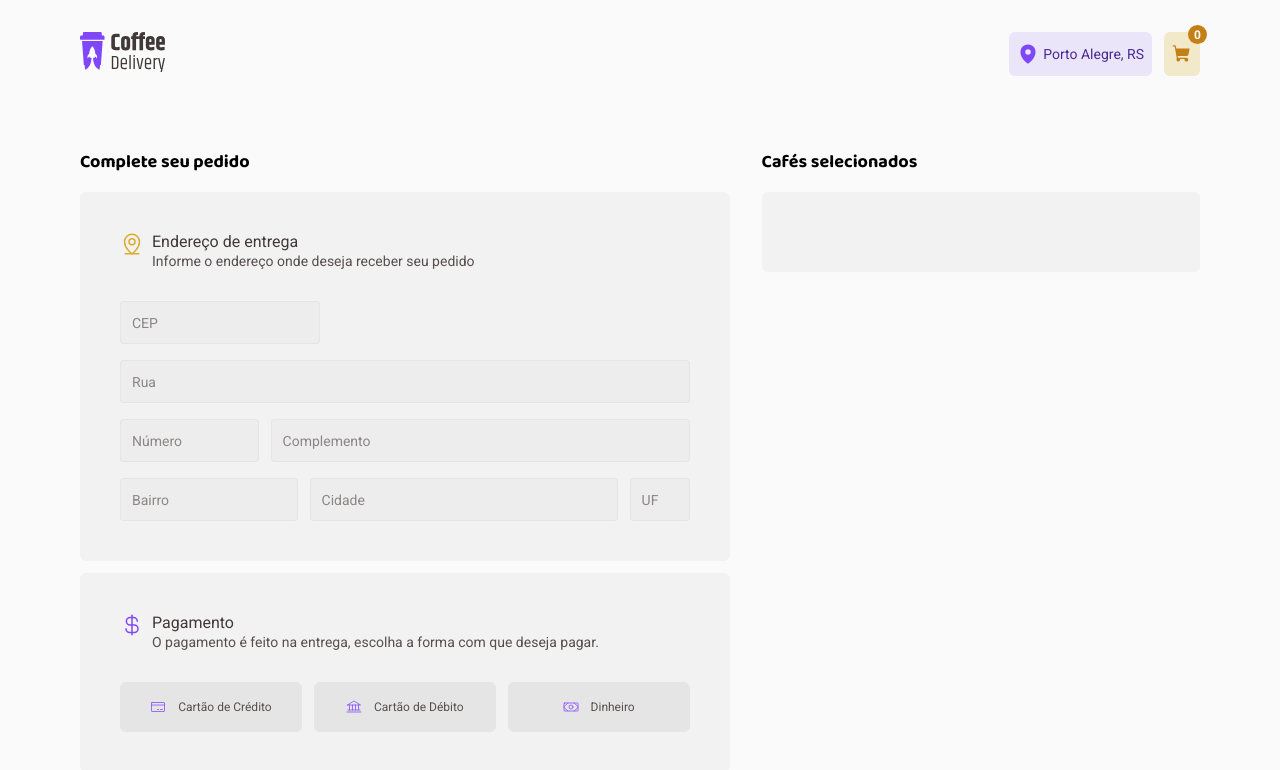
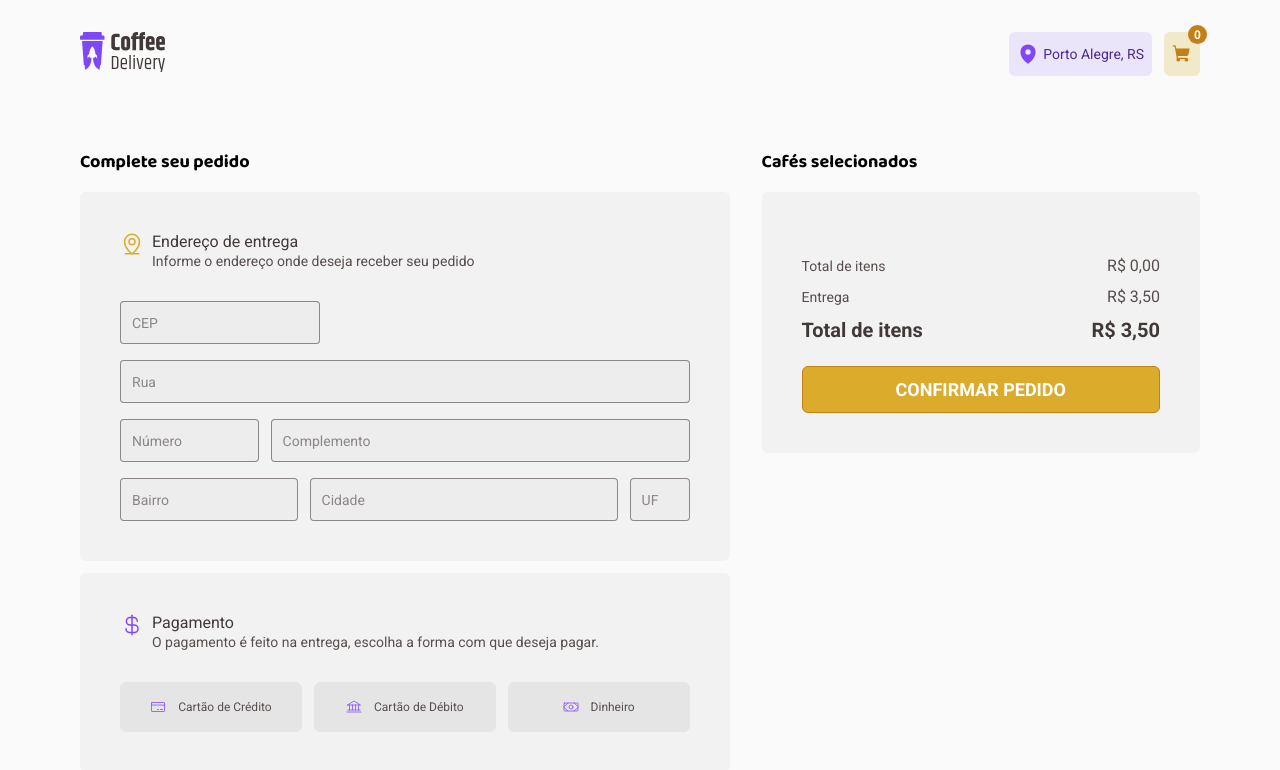
Before and after one commit to KaioFelps/coffee-delivery, a React (Vite) app: page /checkout in a window 1280 px wide. Shown: the top 770 px of the page. Built offline with nearby package versions, Linux system fonts and the light colour scheme.

Commit message:
:sparkles: finishes checkout page

```diff
--- a/src/contexts/CoffeeContext.tsx
+++ b/src/contexts/CoffeeContext.tsx
@@ -38,6 +38,7 @@ type CoffeeContextPropsType = {
     addCoffeeToCart: ({}: CartCoffeePropsType) => void;
     removeCoffeeFromCart: (title: string) => void;
     getTotalCoffeeQuantity: () => number;
+    setCoffeeQuantity: (title: string, quantity: number) => void;
 }
 
 export const CoffeeContext = createContext({} as CoffeeContextPropsType)
@@ -170,6 +171,19 @@ export function CoffeeContextProvider({ children }: {children :ReactNode}) {
         setCoffeesList(prevState => [...prevState, { image, price, quantity, title }])
     }
 
+    const setCoffeeQuantity = (title: string, quantity: number) => {
+        const newCoffee = coffeesList.find(coffee => coffee.title === title)
+        newCoffee!.quantity = quantity
+
+        setCoffeesList(prevState => {
+            const newState = prevState.map(coffee => {
+                return coffee.title === title ? newCoffee : coffee
+            })
+
+            return newState as CartCoffeePropsType[]
+        })
+    }
+
     const removeCoffeeFromCart = (title: String) => {
         const currentCoffeeInCart = coffeesList.find(coffee => coffee.title === title)
 
@@ -194,6 +208,7 @@ export function CoffeeContextProvider({ children }: {children :ReactNode}) {
         addCoffeeToCart,
         removeCoffeeFromCart,
         getTotalCoffeeQuantity,
+        setCoffeeQuantity,
     }
 
     return (
--- a/src/pages/Checkout/index.tsx
+++ b/src/pages/Checkout/index.tsx
@@ -1,10 +1,48 @@
-import { Bank, CreditCard, CurrencyDollar, MapPinLine, Money } from "phosphor-react";
+import { Bank, CreditCard, CurrencyDollar, MapPinLine, Minus, Money, Plus, Trash } from "phosphor-react";
 import { Box } from "../../styles/global";
-import { FormContent, BoxHeader, FormWrapper, InputRow, MainContainer, Section } from "./style";
+import { FormContent, BoxHeader, FormWrapper, InputRow, MainContainer, Section, CoffeeCard, CoffeeInformationContainer, RemoveFromCartButton, CoffeeActionBar, InCartCoffeesList, CoffeeDivisor, SummaryContainer, ConfirmButton } from "./style";
 import { defaultTheme } from "../../styles/themes/default"
 import { PaymentMethodRadio, PaymentMethodsContainer } from "./radioStyles";
+import { useContext, useEffect, useState } from "react";
+import { CartCoffeePropsType, CoffeeContext, CoffeePropsType } from "../../contexts/CoffeeContext";
+import { Counter } from "../../componentes/ShopCard/style";
 
 export function Checkout() {
+    const { coffeesList, setCoffeeQuantity, removeCoffeeFromCart } = useContext(CoffeeContext)
+
+    function handleIncreaseCoffeeQuantity(title: string, quantity: number) {
+        const newQuantity = quantity + 1 > 12 ? 12 : quantity + 1
+
+        setCoffeeQuantity(title, newQuantity)
+    }
+
+    function handleDecreaseCoffeeQuantity(title: string, quantity: number) {
+        if (quantity - 1 <= 0) {
+            removeCoffeeFromCart(title)
+            return;
+        }
+
+        setCoffeeQuantity(title, quantity - 1)
+    }
+
+    function getSumOfPrices() {
+        const totalPrice = coffeesList.reduce((acc, coffee) => {
+            return acc + (coffee.price * coffee.quantity)
+        }, 0)
+
+        return totalPrice
+    }
+
+    function formatPriceToBRL(price: number) {
+        return price.toLocaleString("pt-br", {
+            style: "currency",
+            currency: "BRL",
+        })
+    }
+
+    const totalPrice = getSumOfPrices()
+    const deliveryTax = 3.50
+
     return (
         <MainContainer>
             <Section>
@@ -67,6 +105,64 @@ export function Checkout() {
                 <h2>Cafés selecionados</h2>
 
                 <Box>
+                    <InCartCoffeesList>
+                        {coffeesList.map(coffee => (
+                            <>
+                                <CoffeeCard>
+                                    <CoffeeInformationContainer>
+                                        <img src={coffee.image} alt={coffee.title} width={64} height={64} />
+                                        <div>
+                                            <p>{coffee.title}</p>
+                                            <CoffeeActionBar>
+                                                <Counter>
+                                                    <button type="button" onClick={() => handleDecreaseCoffeeQuantity(coffee.title, coffee.quantity)}><Minus size={14} weight="fill" /></button>
+                                                    <span>{coffee.quantity}</span>
+                                                    <button type="button" onClick={() => handleIncreaseCoffeeQuantity(coffee.title, coffee.quantity)}><Plus size={14} weight="fill" /></button>
+                                                </Counter>
+
+                                                <RemoveFromCartButton
+                                                    type="button"
+                                                    title="Remover café do carrinho"
+                                                    onClick={() => removeCoffeeFromCart(coffee.title)}
+                                                >
+                                                    <Trash size={16} weight="light" />
+                                                    remover
+                                                </RemoveFromCartButton>
+                                            </CoffeeActionBar>
+                                        </div>
+                                    </CoffeeInformationContainer>
+
+                                    <span>${coffee.price}</span>
+                                </CoffeeCard>
+
+                                <CoffeeDivisor />
+                            </>
+                        ))}
+                    </InCartCoffeesList>
+
+                    <SummaryContainer>
+                        <div style={{display: "flex", justifyContent: "space-between", alignItems: "center"}}>
+                            <label>Total de itens</label>
+                            <span>{formatPriceToBRL(totalPrice)}</span>
+                        </div>
+
+                        <div style={{display: "flex", justifyContent: "space-between", alignItems: "center"}}>
+                            <label>Entrega</label>
+                            <span>{formatPriceToBRL(deliveryTax)}</span>
+                        </div>
+
+                        <div style={{display: "flex", justifyContent: "space-between", alignItems: "center"}}>
+                            <strong><label>Total de itens</label></strong>
+                            <strong><span>{formatPriceToBRL(totalPrice + deliveryTax)}</span></strong>
+                        </div>
+                    </SummaryContainer>
+
+                    <ConfirmButton
+                        type="button"
+                        title="Confirmar pedido"
+                    >
+                        Confirmar pedido
+                    </ConfirmButton>
                 </Box>
             </Section>
         </MainContainer>
--- a/src/pages/Checkout/style.ts
+++ b/src/pages/Checkout/style.ts
@@ -8,6 +8,10 @@ export const MainContainer = styled.main`
     grid-template-columns: 58% 1fr;
     gap: 32px;
     margin: 40px auto 100px auto;
+
+    @media (max-width: 1080px) {
+        grid-template-columns: 1fr;
+    }
 `;
 
 export const Section = styled.section`
@@ -66,7 +70,7 @@ export const FormContent = styled.form`
         &[type=text] {
             border-radius: 4px;
             border: 0;
-            box-shadow: inset 0 0 0 1px ${props => props.theme["base-button"]};
+            box-shadow: inset 0 0 0 1px ${props => props.theme["base-label"]};
 
             padding: 12px;
             background: ${props => props.theme["base-input"]};
@@ -98,3 +102,147 @@ export const InputRow = styled.div`
     display: flex;
     gap: 12px;
 `
+
+export const InCartCoffeesList = styled.div`
+    display: flex;
+    flex-direction: column;
+    gap: 24px;
+`
+
+export const CoffeeDivisor = styled.div`
+    width: 100%;
+    height: 1px;
+    background: ${p => p.theme["base-button"]};
+`
+
+export const CoffeeCard = styled.article`
+    padding: 8px 4px;
+    display: flex;
+    align-items: flex-start;
+    gap: 12px;
+
+    & > span {
+        font-weight: bold;
+        color: ${p => p.theme["base-text"]};
+    }
+`
+
+export const CoffeeInformationContainer = styled.div`
+    flex: 1;
+    display: flex;
+    flex-direction: row;
+    align-items: flex-start;
+    gap: 20px;
+
+    & > div {
+        display: flex;
+        flex-direction: column;
+        gap: 8px;
+    }
+
+    h3 {
+        font-size: ${p => p.theme["font-size-16"]};
+        color: ${p => p.theme["base-subtitle"]}
+    }
+
+    @media (max-width: 320px) {
+        flex-direction: column;
+    }
+`
+
+export const CoffeeActionBar = styled.div`
+    width: fit-content;
+    display: flex;
+    gap: 8px;
+
+    @media (max-width: 481px) {
+        flex-direction: column;
+    }
+`
+
+export const RemoveFromCartButton = styled.button`
+    border: 0;
+    border-radius: 6px;
+    padding: 0px 8px;
+    min-height: 40px;
+    height: auto;
+    display: flex;
+    align-items: center;
+    justify-content: center;
+    gap: 4px;
+
+    font-size: ${p => p.theme["font-size-12"]};
+    color: ${p => p.theme["base-text"]};
+
+    background: ${p => p.theme["base-button"]};
+    transition: all 75ms ease-in-out;
+    text-transform: uppercase;
+
+    &:hover {
+        background: tomato;
+        color: ${p => p.theme["white"]};
+
+        svg {
+            color: ${p => p.theme["white"]};
+        }
+    }
+
+    &:focus {
+        outline: 4px solid tomato;
+    }
+
+    svg {
+        color: tomato;
+        transition: all 75ms ease-in-out;
+    }
+`
+
+export const SummaryContainer = styled.section`
+    display: flex;
+    flex-direction: column;
+    gap: 12px;
+    margin: 24px 0;
+    color: ${p => p.theme["base-text"]};
+
+    label {
+        font-size: ${p => p.theme["font-size-14"]};
+    }
+
+    span {
+        font-size: ${p => p.theme["font-size-16"]};
+    }
+
+    strong span, strong label {
+        font-size: ${p => p.theme["font-size-20"]};
+        color: ${p => p.theme["base-subtitle"]};
+    }
+`
+
+export const ConfirmButton = styled.button`
+    border: 1px solid ${p => p.theme["yellow-700"]};
+    width: 100%;
+
+    padding: 12px 8px;
+    border-radius: 6px;
+    background: ${p => p.theme["yellow-500"]};
+    color: ${p => p.theme["white"]};
+    text-transform: uppercase;
+    font-size: ${p => p.theme["font-size-18"]};
+    font-weight: bold;
+
+    display: flex;
+    justify-content: center;
+    align-items: center;
+
+    transition: all 75ms ease-in-out;
+
+    &:hover {
+        filter: brightness(0.95);
+    }
+
+    &:active {
+        filter: brightness(1);
+        border-color: ${p => p.theme["yellow-500"]};
+        background: ${p => p.theme["yellow-700"]};
+    }
+`
```
